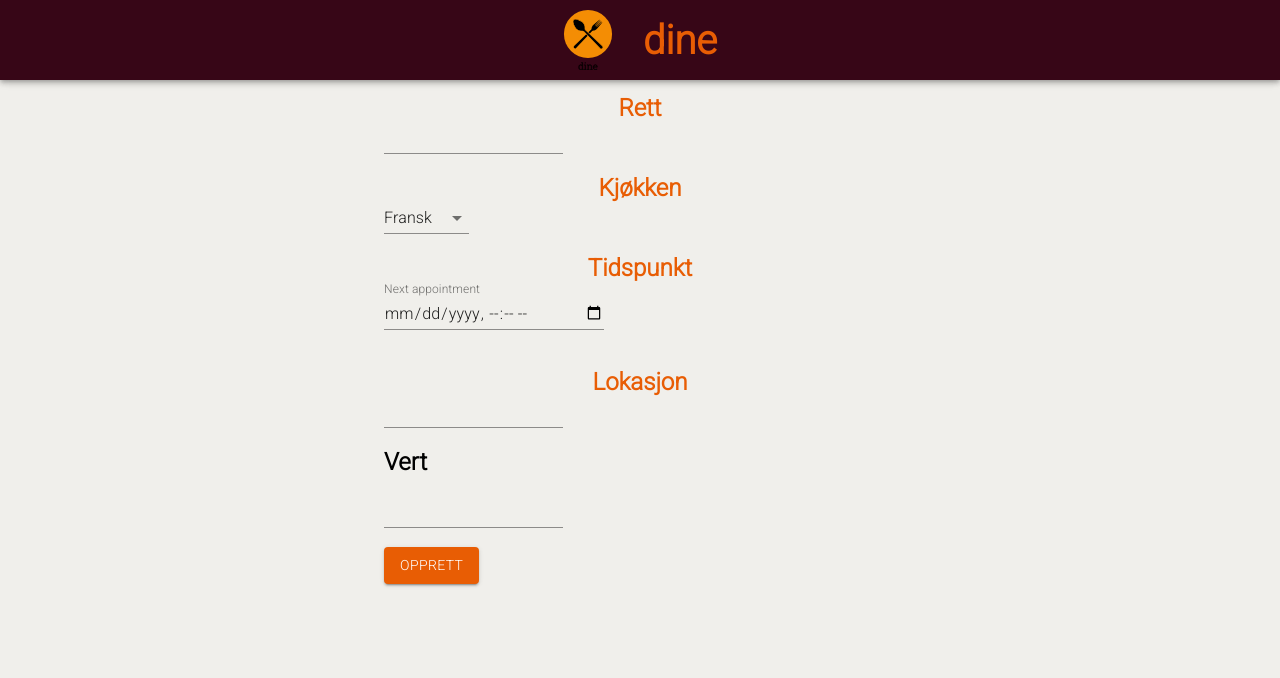
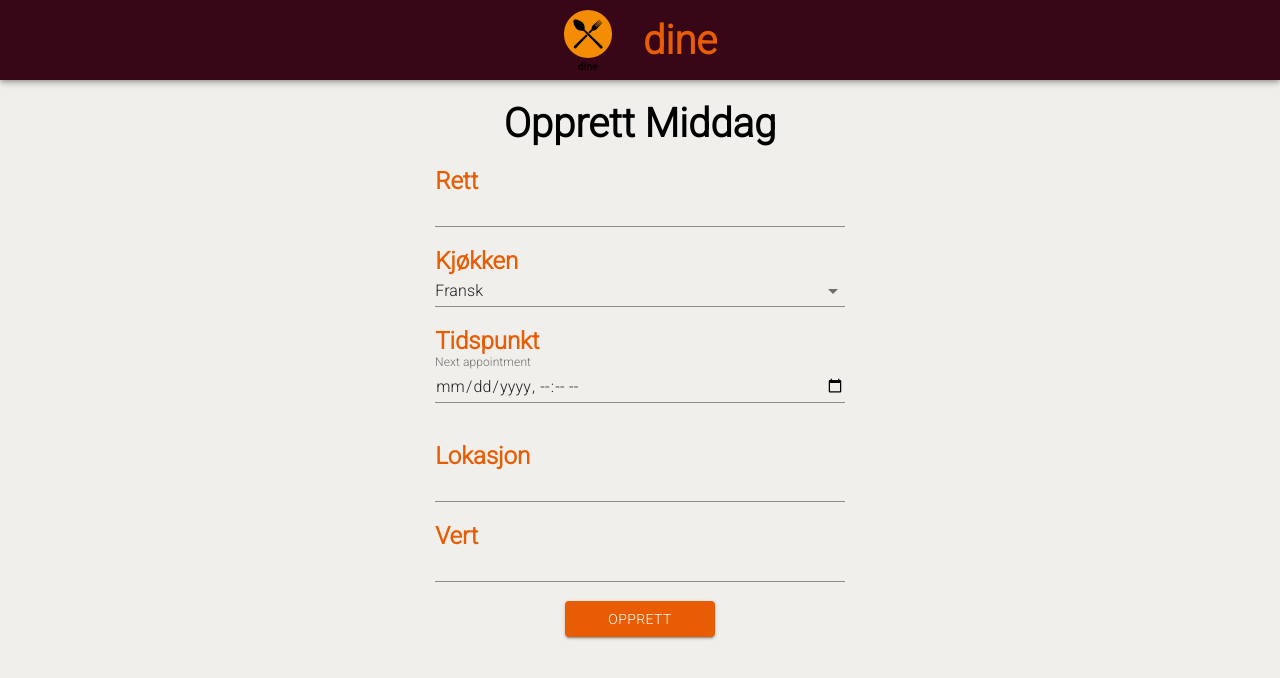
Before and after one commit to ulrik2204/dine-frontend, a React (Create React App) app: page /createdinnerevent in a window 1280 px wide. Shown: the top 678 px of the page. Built offline with nearby package versions, Linux system fonts and the light colour scheme.

Commit message:
Center the elements like in the prototype

```diff
--- a/src/pages/CreateDinnerPage/CreateDinnerPage.css
+++ b/src/pages/CreateDinnerPage/CreateDinnerPage.css
@@ -7,15 +7,20 @@ body {
 .createDinnerContainer {
   flex-direction: column;
   align-items: left;
+  margin-left: 30%;
   width: 40%;
-  margin-left: 30%;
+  margin-top: 100px;
 
 }
 
+.createDinnerH1{
+  text-align: center;
+}
 .createDinnerH1,
 .createDinnerH2 {
-  width: 100%;
-  text-align: center;
+  width: 80%;
+  margin-left: 10%;
+
   margin-bottom: 0%;
   font-family: 'Roboto', sans-serif;
 }
@@ -23,6 +28,7 @@ body {
 .createDinnerH2 {
   color: #e85d04;
   margin-bottom: 0%;
+  text-align: left;
 }
 
 .createDinnerH1 {
--- a/src/pages/CreateDinnerPage/index.tsx
+++ b/src/pages/CreateDinnerPage/index.tsx
@@ -7,7 +7,7 @@ import { Dinner } from '../../util/types';
 import { useHistory } from 'react-router-dom';
 import useDidMountEffect from '../../actions/useDidMountEffect';
 import './CreateDinnerPage.css';
-import { createMuiTheme, ThemeProvider } from '@material-ui/core/styles';
+import { createMuiTheme, createStyles, makeStyles, ThemeProvider } from '@material-ui/core/styles';
 
 const theme = createMuiTheme({
   palette: {
@@ -16,6 +16,23 @@ const theme = createMuiTheme({
     },
   },
 });
+
+const useStyles = makeStyles(() =>
+  createStyles({
+    inputField: {
+      width: '80%',
+      marginLeft: '10%',
+    },
+    buttonField: {
+      width: '150px',
+      textAlign: 'center',
+    },
+    buttonDiv: {
+      width: '100%',
+      textAlign: 'center',
+    },
+  }),
+);
 
 /**
  * The component page for creating a dinner element
@@ -30,6 +47,7 @@ const CreateDinnerPage: React.FunctionComponent = () => {
   const [status, post] = usePostToAPI();
   const [usedStatus, setUsedStatus] = useState<number>();
   const history = useHistory();
+  const classes = useStyles();
 
   // The function for taking in the form input and sening it as a post request to the backend
   const sendForm = useCallback((dish: string, cuisine: string, date: string, location: string, owner: string) => {
@@ -74,10 +92,14 @@ const CreateDinnerPage: React.FunctionComponent = () => {
       <div className="createDinnerContainer">
         <h1 className="createDinnerH1">Opprett Middag</h1>
         <h2 className="createDinnerH2">Rett</h2>
-        <TextField value={course} onChange={(event) => setCourse(event.target.value)}></TextField>
+        <TextField
+          className={classes.inputField}
+          value={course}
+          onChange={(event) => setCourse(event.target.value)}
+        ></TextField>
         <br></br>
         <h2 className="createDinnerH2">Kjøkken</h2>
-        <NativeSelect onChange={(e) => setKitchen(e.target.value)}>
+        <NativeSelect className={classes.inputField} onChange={(e) => setKitchen(e.target.value)}>
           <option value={'Fransk'}>Fransk</option>
           <option value={'Italiensk'}>Italiensk</option>
           <option value={'Japansk'}>Japansk</option>
@@ -93,6 +115,7 @@ const CreateDinnerPage: React.FunctionComponent = () => {
             label="Next appointment"
             type="datetime-local"
             value={dateTime}
+            className={classes.inputField}
             InputLabelProps={{
               shrink: true,
             }}
@@ -100,19 +123,30 @@ const CreateDinnerPage: React.FunctionComponent = () => {
         </form>
         <br></br>
         <h2 className="createDinnerH2">Lokasjon</h2>
-        <TextField value={location} onChange={(event) => setLocation(event.target.value)}></TextField>
+        <TextField
+          className={classes.inputField}
+          value={location}
+          onChange={(event) => setLocation(event.target.value)}
+        ></TextField>
         <br></br>
-        <h2>Vert</h2>
-        <TextField value={owner} onChange={(event) => setOwner(event.target.value)}></TextField>
+        <h2 className="createDinnerH2">Vert</h2>
+        <TextField
+          className={classes.inputField}
+          value={owner}
+          onChange={(event) => setOwner(event.target.value)}
+        ></TextField>
         <br />
         <br></br>
+        <div className={classes.buttonDiv}>
           <Button
             variant="contained"
             color="primary"
             onClick={() => sendForm(course, kitchen, dateTime, location, owner)}
+            className={classes.buttonField}
           >
             Opprett
           </Button>
+        </div>
       </div>
     </ThemeProvider>
   );
```
Lines whose indentation alone changed are shown as unchanged.
